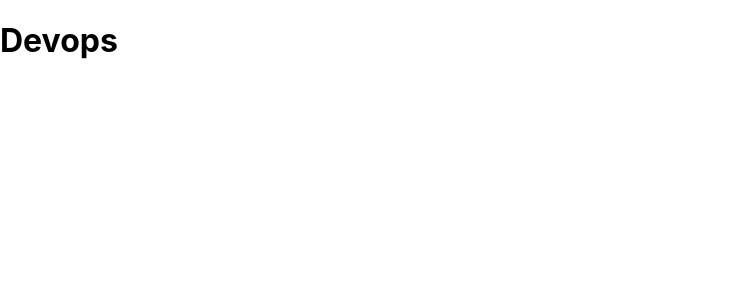
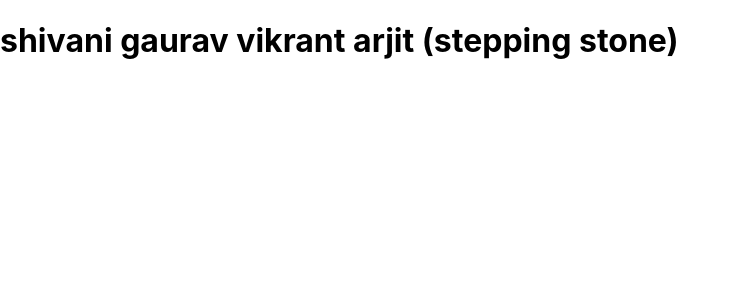
Before and after one commit to arjit547/symbol, a React (Create React App) app: page / in a window 1280 px wide. Shown: the top 300 px of the page, without its empty margins (0-738 px from the left). Built offline with nearby package versions, Linux system fonts and the light colour scheme.

Commit message:
Update App.js

```diff
--- a/src/App.js
+++ b/src/App.js
@@ -3,7 +3,7 @@ import './App.css';
 
 function App() {
     return (
-      <h1> Devops </h1>
+      <h1> shivani gaurav vikrant arjit (stepping stone) </h1>
     );
 }
 
```
